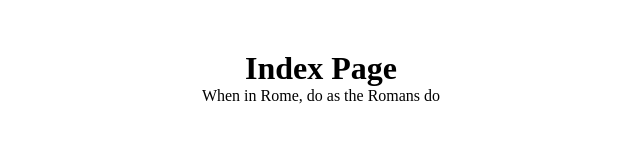
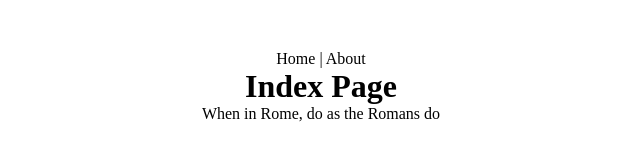
Before and after one commit to aleksei24/jamstack-test, an Eleventy site: page src/index.njk in a window 1280 px wide. Shown: the whole page, without its empty margins (319-959 px from the left). Built offline with nearby package versions, Linux system fonts and the light colour scheme; Eleventy itself is replaced by a stand-in of ours; files that its build step writes are made by us from their sources.

Commit message:
a plain navigation has been made

```diff
--- a/src/_includes/base.njk
+++ b/src/_includes/base.njk
@@ -21,6 +21,8 @@
                 font-size: 16px;
                 background-color: white;
                 font-family: serif;
+                padding: 50px 20px;
+                text-align: center;
             }
             a {
                 text-decoration: none;
@@ -33,12 +35,13 @@
                 overflow: hidden;
                 max-width: 1200px;
                 margin: 0 auto;
-                padding: 50px 20px;
-                text-align: center;
             }
         </style>
     </head>
     <body>
+    <header>
+        <a href="/">Home</a> | <a href="/about">About</a>
+    </header>
         {{ content | safe }}
     </body>
 </html>
```
